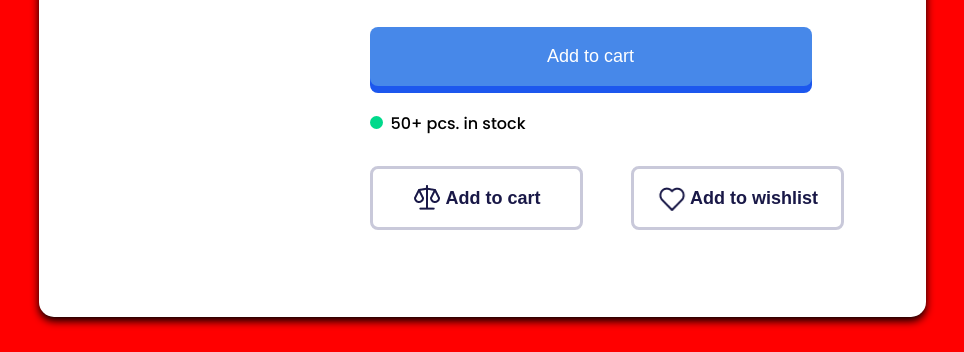
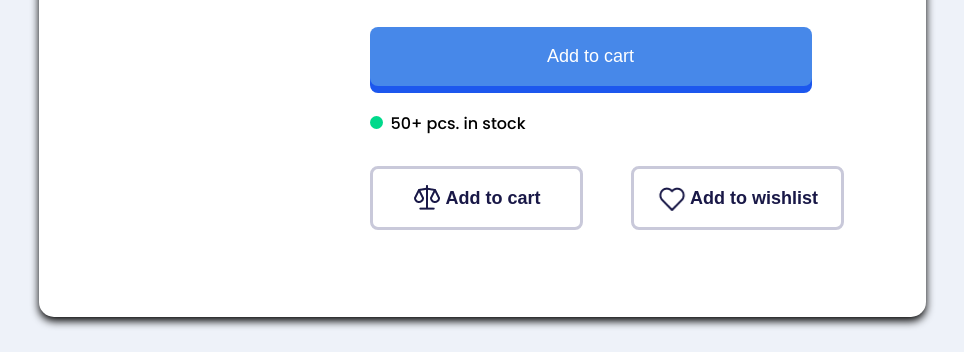
Before and after one commit to vargiit/DesignChallenge, a plain HTML site: page Day1/day1.html in a window 1280 px wide. Shown: the part 448-800 px from the top of the page, without its empty margins (158-1122 px from the left). Drawn offline with Linux system fonts and the light colour scheme; a web font is replaced by a local one.

Commit message:
changed bg

```diff
--- a/Day1/style.css
+++ b/Day1/style.css
@@ -1,7 +1,7 @@
 * {
   margin: 0;
   padding: 0;
-  background-color: red;
+  background-color: #EEF2F9;
 }
 
 h1 {
```
